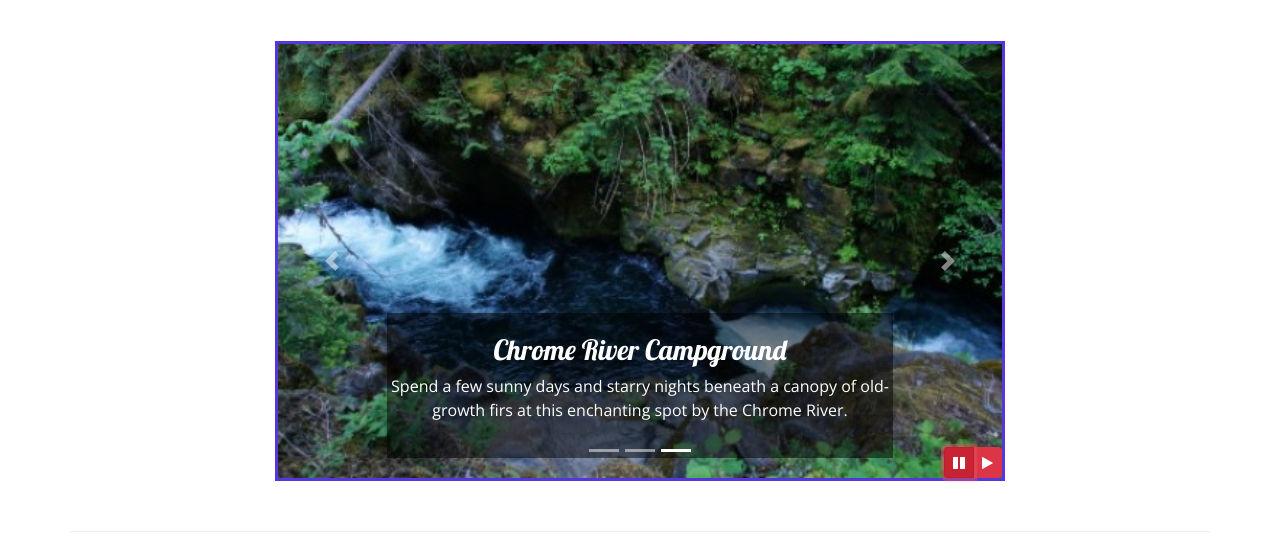
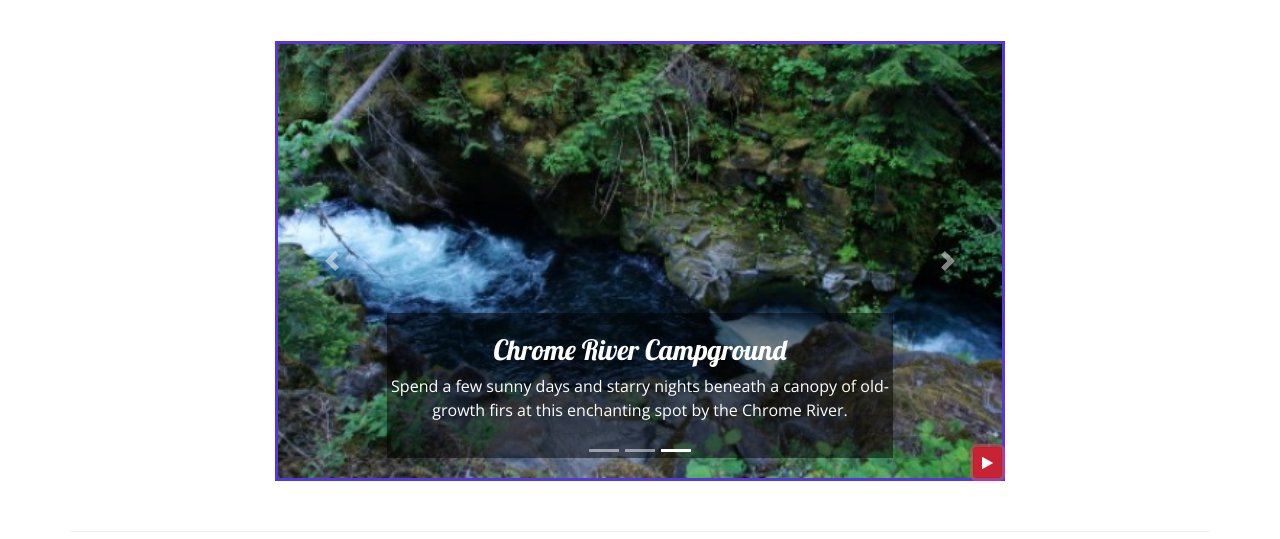
Before and after one commit to sarajmcghee/nucampsite, a website: page index.html in a window 1280 px wide. Both pictures are taken after a click on the button 959 px from the left and 723 px from the top of the page. Shown: the part 261-800 px from the top of the page. Drawn offline with nearby package versions, Linux system fonts and the light colour scheme.

Commit message:
Bootstrap and jQuery Part 2

```diff
--- a/index.html
+++ b/index.html
@@ -72,15 +72,15 @@
                                 <div class="form-group row">
                                     <label for="Campsite Type" class="col-sm-6 col-form-label">Campsite Type</label>
                                     <div class="col-2 btn-group btn-group-toggle" data-toggle="buttons">
-                                            <label class="btn btn-success" for="siteType" id="siteTent" value="tent">Tent</label>
+                                        <label class="btn btn-success" for="siteType" id="siteTent"
+                                            value="tent">Tent</label>
                                         <label class="btn btn-primary" for="siteType" id="siteRV" value="RV">RV</label>
                                     </div>
                                 </div>
                         </div>
                         <div class="form-group row">
                             <div class="col">
-                                        <button type="cancel" data-dismiss="modal"
-                                            class="btn btn-secondary">Cancel</button>
+                                <button type="cancel" data-dismiss="modal" class="btn btn-secondary">Cancel</button>
                                 <button type="submit" class="btn btn-primary">Search</button>
                             </div>
                         </div>
@@ -200,14 +200,10 @@
                             <span class="carousel-control-next-icon"></span>
                             <span class="sr-only">Next</span>
                         </a>
-                        <div class="btn-group" id="carouselButton">
-                            <button class="btn btn-danger btn-sm" id="carouselPause">
+
+                        <button class="btn btn-danger btn-sm" id="carouselButton">
                             <i class="fa fa-pause"></i>
                         </button>
-                            <button class="btn btn-danger btn-sm" id="carouselPlay">
-                                <i class="fa fa-play"></i>
-                            </button>
-                        </div>
                     </div>
                 </div>
             </div>
@@ -298,11 +294,16 @@
         <script>
             $(function() {
                 $(".carousel").carousel( { interval: 2000 } );
-                $("#carouselPause").click(function(){
+                $("#carouselButton").click(function(){
+                    if ($("#carouselButton").children("i").hasClass("fa-pause")) {
                         $(".carousel").carousel("pause");
-                });
-                $("#carouselPlay").click(function(){
+                        $("#carouselButton").children("i").removeClass("fa-pause");
+                        $("#carouselButton").children("i").addClass("fa-play");
+                    } else {
                         $(".carousel").carousel("cycle");
+                        $("#carouselButton").children("i").removeClass("fa-play");
+                        $("#carouselButton").children("i").addClass("fa-pause");
+                    }
                 });
             });
         </script>
```
Lines whose indentation alone changed are shown as unchanged.
